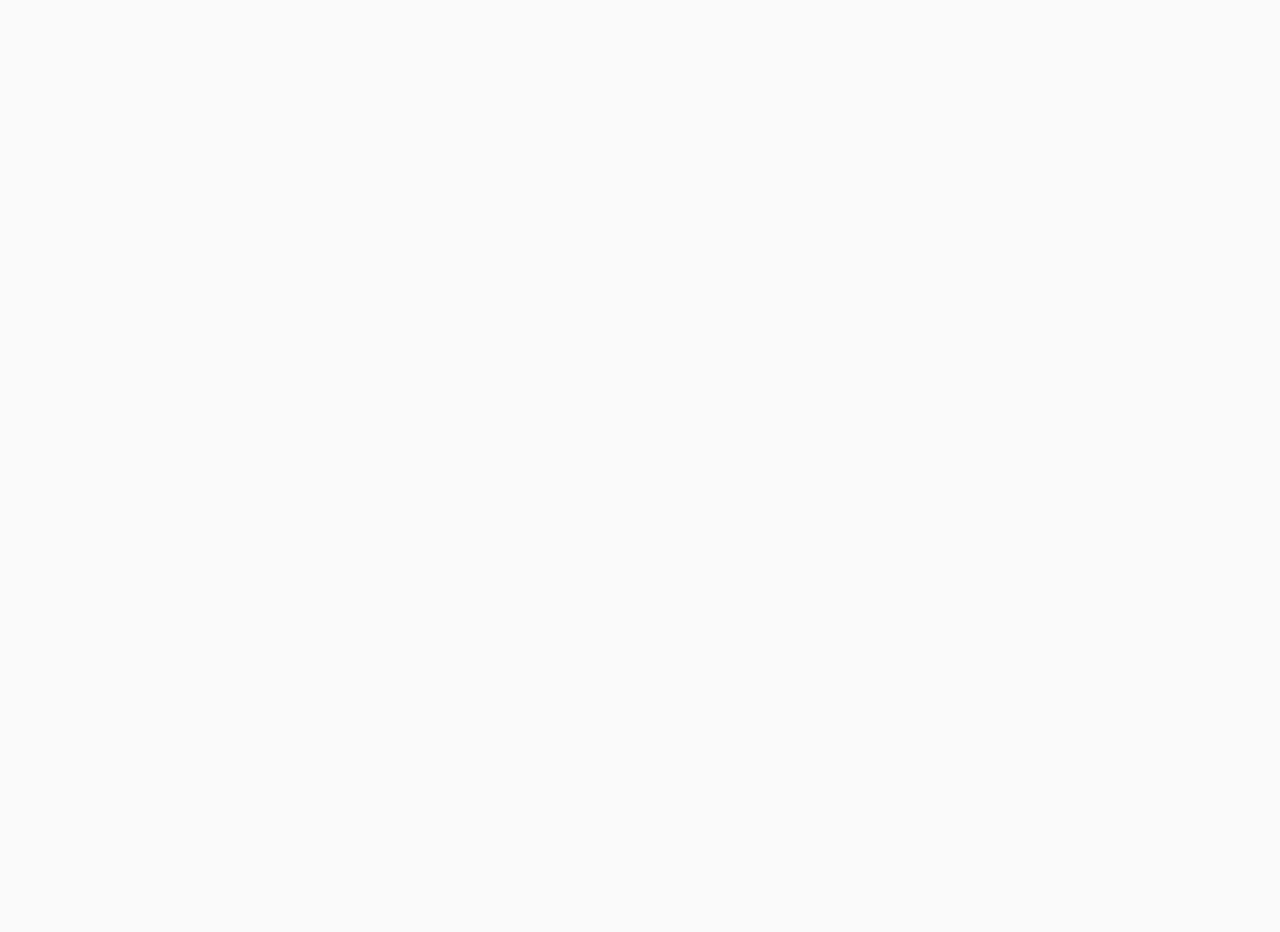
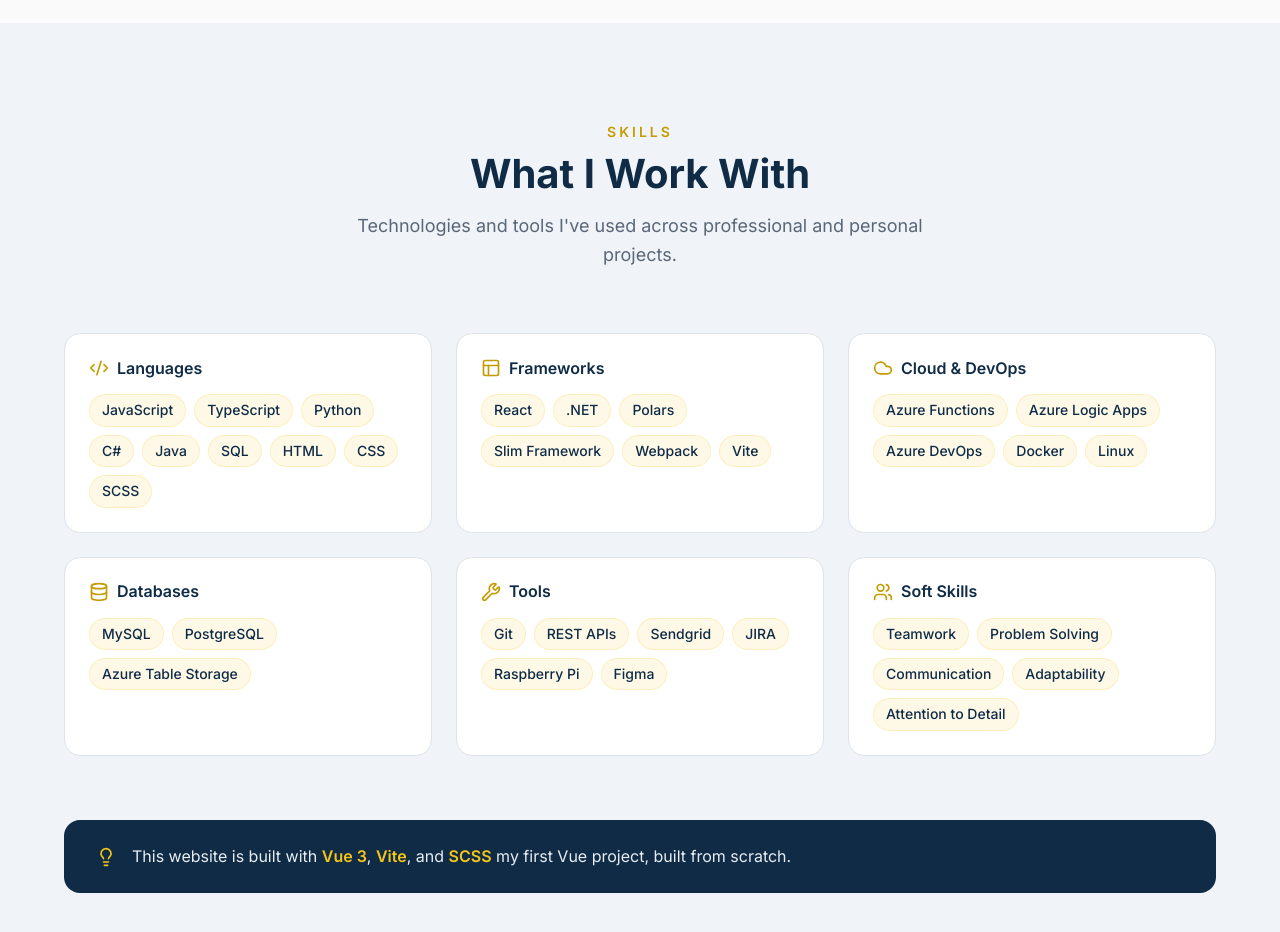
Before and after one commit to funkosaur/yellowfish, a Vue app: page / in a window 1280 px wide. Shown: the part 1700-2632 px from the top of the page. Built offline with nearby package versions, Linux system fonts and the light colour scheme.

Commit message:
feat: added Skills section with categorised skill tags and highlight banner
Grid of skill categories with pill tags, hover effects, and a dark
highlight banner showcasing the Vue/Vite/SCSS tech stack choice

```diff
--- a/src/App.vue
+++ b/src/App.vue
@@ -3,7 +3,7 @@
   <main>
     <HeroSection />
     <AboutSection />
-    <section id="skills" style="min-height: 100vh;"></section>
+    <SkillsSection />
     <section id="experience" style="min-height: 100vh;"></section>
     <section id="projects" style="min-height: 100vh;"></section>
     <section id="values" style="min-height: 100vh;"></section>
@@ -15,4 +15,5 @@
 import NavBar from './components/NavBar.vue'
 import HeroSection from './components/HeroSection.vue'
 import AboutSection from './components/AboutSection.vue'
+import SkillsSection from './components/SkillsSection.vue'
 </script>
--- /dev/null
+++ b/src/components/SkillsSection.vue
@@ -0,0 +1,196 @@
+<template>
+  <section id="skills" class="skills section">
+    <div class="container">
+      <div class="section__header">
+        <span class="section__label">Skills</span>
+        <h2 class="section__title">What I Work With</h2>
+        <p class="section__subtitle">
+          Technologies and tools I've used across professional and personal projects.
+        </p>
+      </div>
+
+      <div class="skills__categories">
+        <div
+          v-for="category in categories"
+          :key="category.title"
+          class="skills__category"
+        >
+          <div class="skills__category-header">
+            <component :is="category.icon" :size="20" class="skills__category-icon" />
+            <h3 class="skills__category-title">{{ category.title }}</h3>
+          </div>
+          <div class="skills__tags">
+            <span
+              v-for="skill in category.skills"
+              :key="skill"
+              class="skills__tag"
+            >
+              {{ skill }}
+            </span>
+          </div>
+        </div>
+      </div>
+
+      <div class="skills__highlight">
+        <div class="skills__highlight-inner">
+          <Lightbulb :size="20" class="skills__highlight-icon" />
+          <p class="skills__highlight-text">
+            This website is built with <strong>Vue 3</strong>, <strong>Vite</strong>,
+            and <strong>SCSS</strong> my first Vue project, built from scratch.
+          </p>
+        </div>
+      </div>
+    </div>
+  </section>
+</template>
+
+<script setup>
+import {
+  Code2,
+  Layout,
+  Cloud,
+  Database,
+  Wrench,
+  Users,
+  Lightbulb,
+} from 'lucide-vue-next'
+
+const categories = [
+  {
+    title: 'Languages',
+    icon: Code2,
+    skills: ['JavaScript', 'TypeScript', 'Python', 'C#', 'Java', 'SQL', 'HTML', 'CSS', 'SCSS'],
+  },
+  {
+    title: 'Frameworks',
+    icon: Layout,
+    skills: ['React', '.NET', 'Polars', 'Slim Framework', 'Webpack', 'Vite'],
+  },
+  {
+    title: 'Cloud & DevOps',
+    icon: Cloud,
+    skills: ['Azure Functions', 'Azure Logic Apps', 'Azure DevOps', 'Docker', 'Linux'],
+  },
+  {
+    title: 'Databases',
+    icon: Database,
+    skills: ['MySQL', 'PostgreSQL', 'Azure Table Storage'],
+  },
+  {
+    title: 'Tools',
+    icon: Wrench,
+    skills: ['Git', 'REST APIs', 'Sendgrid', 'JIRA', 'Raspberry Pi', 'Figma'],
+  },
+  {
+    title: 'Soft Skills',
+    icon: Users,
+    skills: ['Teamwork', 'Problem Solving', 'Communication', 'Adaptability', 'Attention to Detail'],
+  },
+]
+</script>
+
+<style lang="scss" scoped>
+@use '../styles/variables' as *;
+@use '../styles/mixins' as *;
+
+.skills {
+  background: $color-bg-alt;
+
+  &__categories {
+    display: grid;
+    grid-template-columns: 1fr;
+    gap: $space-lg;
+
+    @include tablet-up {
+      grid-template-columns: repeat(2, 1fr);
+    }
+
+    @include desktop {
+      grid-template-columns: repeat(3, 1fr);
+    }
+  }
+
+  &__category {
+    padding: $space-lg;
+    border-radius: $border-radius-lg;
+    background: $color-white;
+    border: 1px solid $color-border;
+    transition: transform $transition-base, box-shadow $transition-base;
+
+    &:hover {
+      transform: translateY(-3px);
+      box-shadow: $shadow-md;
+    }
+  }
+
+  &__category-header {
+    display: flex;
+    align-items: center;
+    gap: $space-sm;
+    margin-bottom: $space-md;
+  }
+
+  &__category-icon {
+    color: $color-primary-dark;
+  }
+
+  &__category-title {
+    font-size: $font-size-base;
+    font-weight: $font-weight-semibold;
+    color: $color-secondary;
+  }
+
+  &__tags {
+    display: flex;
+    flex-wrap: wrap;
+    gap: $space-sm;
+  }
+
+  &__tag {
+    display: inline-block;
+    padding: 4px 12px;
+    border-radius: $border-radius-full;
+    font-size: $font-size-sm;
+    font-weight: $font-weight-medium;
+    color: $color-secondary;
+    background: rgba($color-primary, 0.1);
+    border: 1px solid rgba($color-primary, 0.2);
+    transition: background $transition-fast, transform $transition-fast;
+
+    &:hover {
+      background: rgba($color-primary, 0.2);
+      transform: translateY(-1px);
+    }
+  }
+
+  &__highlight {
+    margin-top: $space-3xl;
+  }
+
+  &__highlight-inner {
+    display: flex;
+    align-items: center;
+    gap: $space-md;
+    padding: $space-lg $space-xl;
+    border-radius: $border-radius-lg;
+    background: $color-secondary;
+    color: $color-text-on-dark;
+  }
+
+  &__highlight-icon {
+    color: $color-primary;
+    flex-shrink: 0;
+  }
+
+  &__highlight-text {
+    font-size: $font-size-base;
+    color: $color-text-on-dark;
+    line-height: $line-height-normal;
+
+    strong {
+      color: $color-primary;
+      font-weight: $font-weight-semibold;
+    }
+  }
+}
+</style>
```
